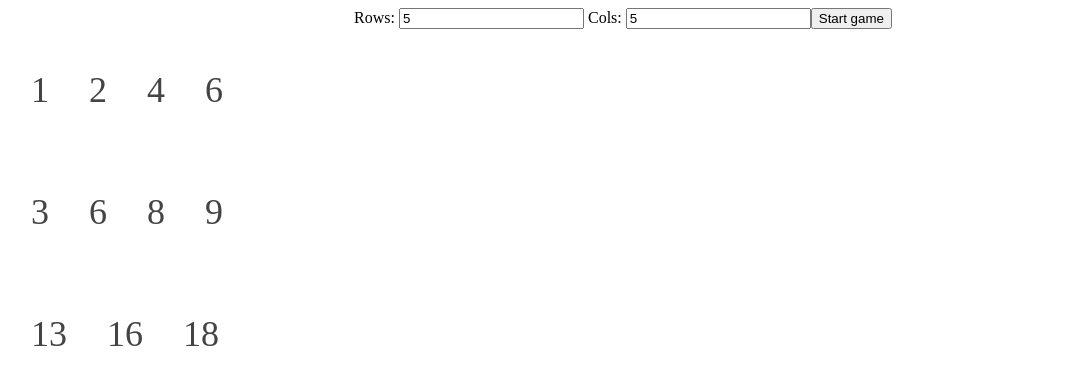
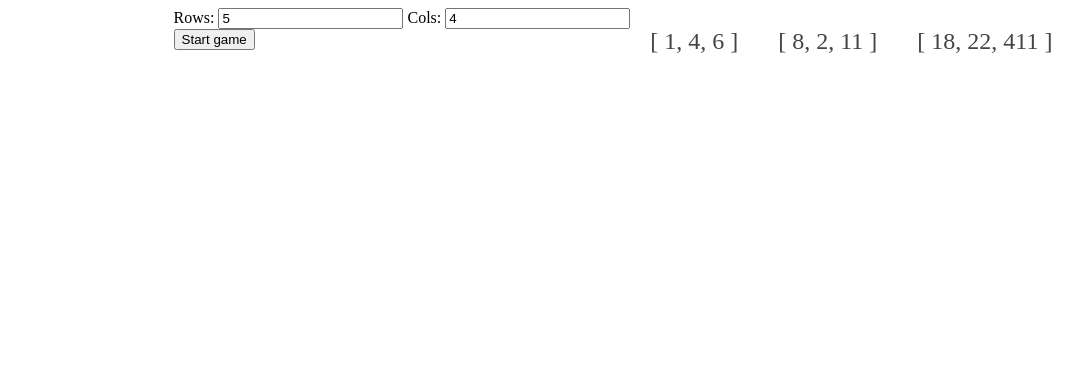
Before and after one commit to tblancog/bombsweeper, a Vue app: page / in a window 1280 px wide. Shown: the top 384 px of the page, without its empty margins (17-1099 px from the left). Built offline with nearby package versions, Linux system fonts and the light colour scheme.

Commit message:
Create a 2D array and test it works to make a grid

```diff
--- a/src/components/MineSweeper.vue
+++ b/src/components/MineSweeper.vue
@@ -1,11 +1,11 @@
 <template>
   <div class="wrapper">
-    <div class="setup" v-if="!gameOver">
+    <div class="setup">
       <div class="input">
         Rows: <input type="text" v-model="rows" /> Cols:
         <input type="text" v-model="cols" />
       </div>
-      <button @click="setUpBoard()" class="btn">
+      <button @click="setup()" class="btn">
         Start game
       </button>
     </div>
@@ -16,16 +16,20 @@
         gridTemplateRows: `repeat(${rows}, 50px)`,
       }"
     > -->
-    <span
+    <!-- <pre>{{ board }}</pre> -->
+    <!-- <span
       class="box"
       style="display: flex;"
-      v-for="(row, rowIndex) in board"
-      v-bind:key="rowIndex"
+      v-for="(item, idx) in board"
+      v-bind:key="idx"
     >
-      <div class="box" v-for="(col, colIndex) in row" v-bind:key="colIndex">
-        {{ col }}
+      <div class="box" v-for="(item, idx) in board" v-bind:key="idx">
+        {{ item }}
       </div>
-    </span>
+    </span> -->
+    <div class="box" v-for="(item, idx) in board" v-bind:key="idx">
+      {{ item }}
+    </div>
   </div>
   <!-- </div> -->
 </template>
@@ -35,13 +39,14 @@ export default {
   data() {
     return {
       board: [
-        [1, 2, 4, 6],
-        [3, 6, 8, 9],
-        [13, 16, 18],
+        [1, 4, 6],
+        [8, 2, 11],
+        [18, 22, 411],
       ],
-      gameOver: false,
+      gameOver: true,
       rows: 5,
-      cols: 5,
+      cols: 4,
+      bombs: 8,
       elements: {
         bomb: '💣',
         empty: '⬜',
@@ -54,8 +59,25 @@ export default {
     },
   },
   methods: {
-    setUpBoard() {
-      return this.rows * this.cols;
+    setup() {
+      this.board = this.setUpBoard(this.cols, this.rows);
+      for (let i = 0; i < this.cols; i++) {
+        for (let j = 0; j < this.rows; j++) {
+          this.board[i][j] = this.getRandomInt(1, 255);
+        }
+      }
+    },
+    setUpBoard(cols, rows) {
+      let arr = new Array(cols);
+      for (let i = 0; i < arr.length; i++) {
+        arr[i] = new Array(rows);
+      }
+      return arr;
+    },
+    getRandomInt(min, max) {
+      min = Math.ceil(min);
+      max = Math.floor(max);
+      return Math.floor(Math.random() * (max - min)) + min;
     },
   },
 };
@@ -65,7 +87,7 @@ export default {
 body {
   margin: 40px;
 }
-.setup {
+.wrapper {
   display: flex;
   justify-content: center;
 }
```
